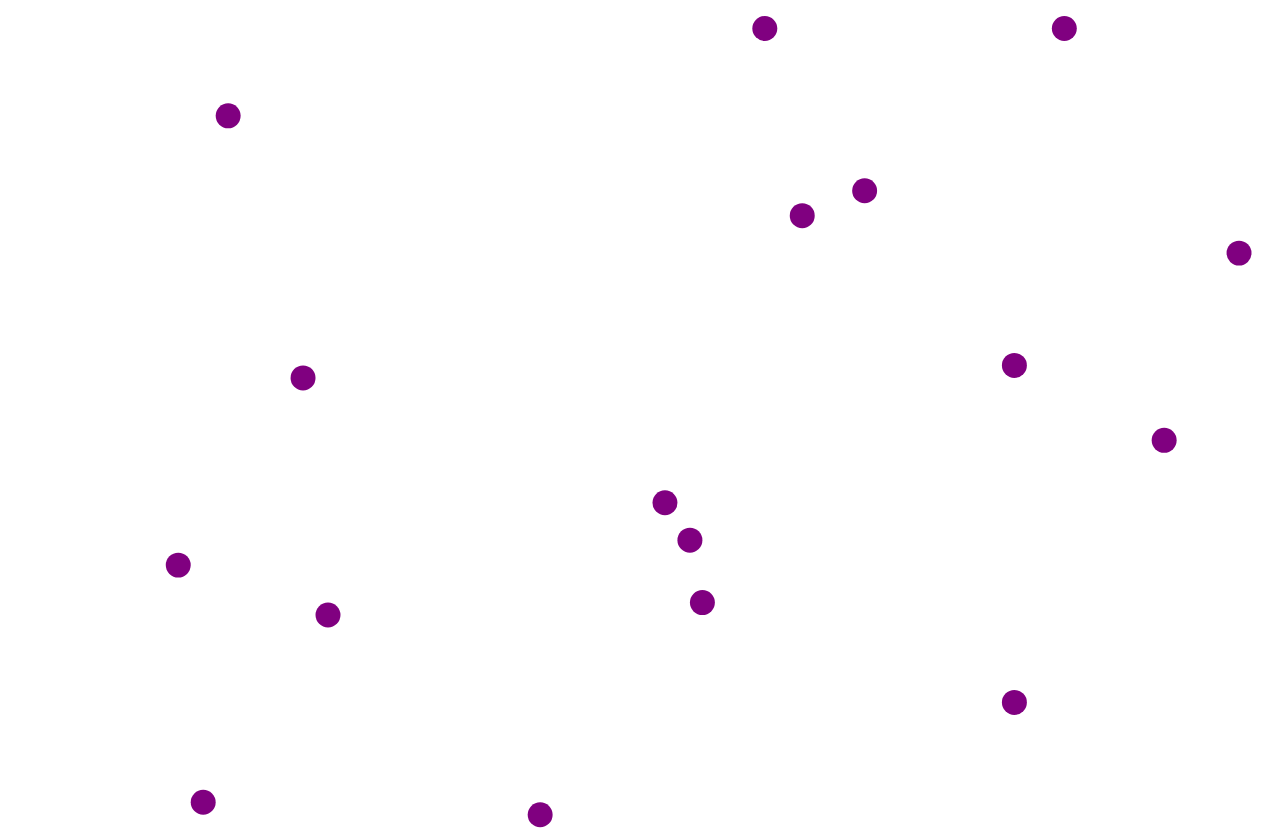
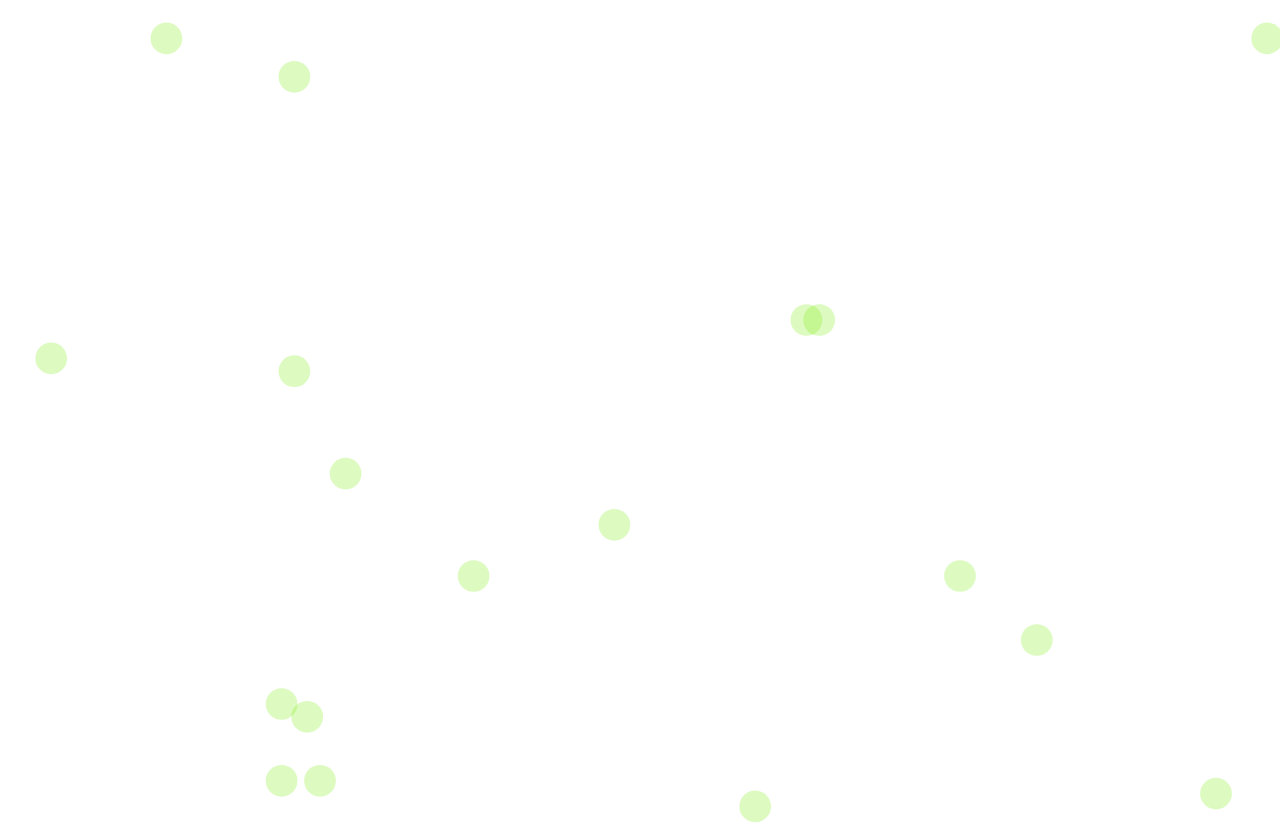
Before and after one commit to milufranz08/d3-react-tutorial, a React (Create React App) app: page / in a window 1280 px wide. Shown: the top 830 px of the page. Built offline with nearby package versions, Linux system fonts and the light colour scheme.

Commit message:
Add alternate animations for each new set of data

```diff
--- a/package.json
+++ b/package.json
@@ -6,9 +6,11 @@
     "@testing-library/jest-dom": "^4.2.4",
     "@testing-library/react": "^9.5.0",
     "@testing-library/user-event": "^7.2.1",
+    "d3": "^5.16.0",
     "react": "^16.13.1",
     "react-dom": "^16.13.1",
-    "react-scripts": "3.4.1"
+    "react-scripts": "3.4.1",
+    "react-spring": "^8.0.27"
   },
   "scripts": {
     "start": "react-scripts start",
--- a/src/App.css
+++ b/src/App.css
@@ -1,4 +1,3 @@
 .App {
   line-height: 2;
-  padding: 1em;
 }
--- a/src/App.js
+++ b/src/App.js
@@ -1,4 +1,6 @@
+/* eslint-disable react-hooks/exhaustive-deps */
 import React, { useState, useEffect, useRef } from 'react';
+import { animated, useSpring } from "react-spring";
 import { generateData } from './helper';
 import './App.css';
 
@@ -23,16 +25,36 @@ const useInterval = (callback, delay) => {
 
 function App() {
   const [data, setData] = useState(generateData());
+  const [isAnimated, setIsAnimated] = useState(false);
+
+  useEffect(() => {
+    setIsAnimated(!isAnimated);
+  }, [data]);
 
   useInterval(() => {
-    const newData = generateData()
-    setData(newData)
+    const newData = generateData();
+    setData(newData);
   }, 2000)
+
+  const style = useSpring({
+    config: {
+      duration: 2000,
+    },
+    r: isAnimated ? 5 : 0,
+    opacity: isAnimated ? 1 : 0,
+  })
 
   return (
     <div className="App">
       <svg viewBox="0 0 100 100">
-        {data.map(([x, y], index) => (<circle cx={x} cy={y} r="1" fill="purple"/>)) }
+        {data.map(([x, y], index) => (
+          <animated.circle {...style}
+            key={index}
+            cx={x}
+            cy={y}
+            fill={isAnimated ? "#5900b3" : "#76eb00"}
+          />
+        ))}
       </svg>
     </div>
   );
```
Also changed, not shown: 1 other file (tests, documents, lock files or other folders).
